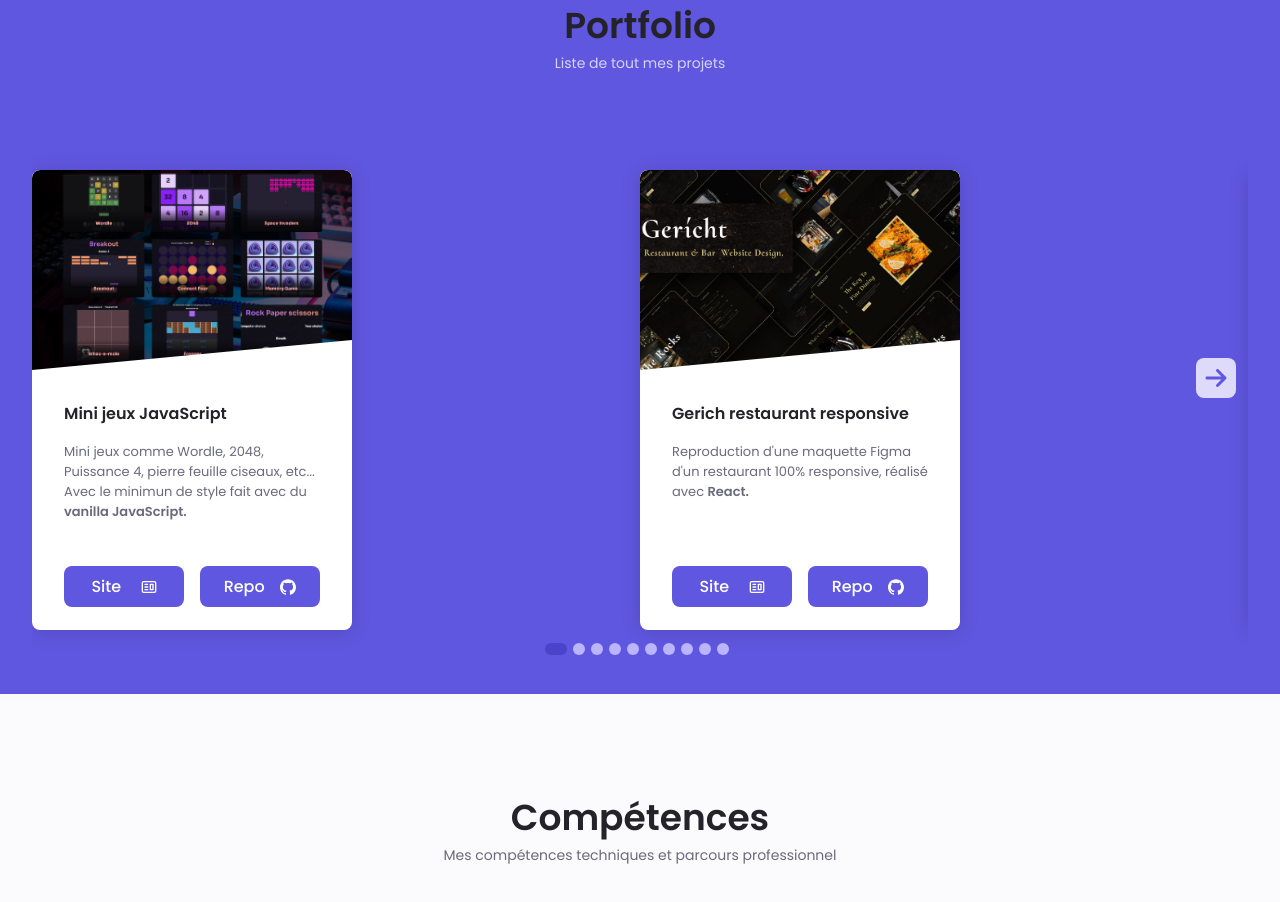
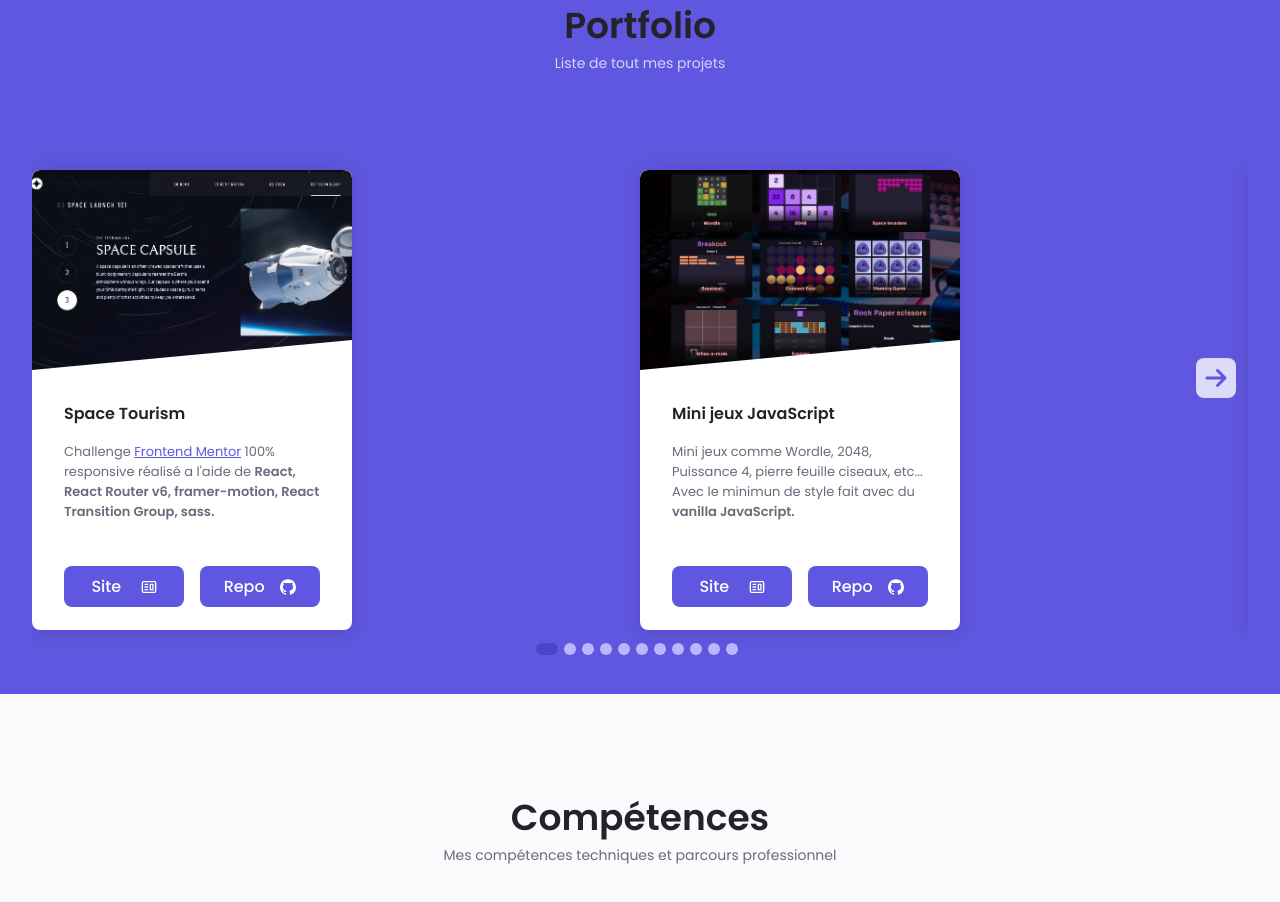
Before and after one commit to FabKaiz/portfolio-react, a React (Create React App) app: page / in a window 1280 px wide. Shown: the part 1800-2702 px from the top of the page. Built offline with nearby package versions, Linux system fonts and the light colour scheme; no server answers.

Commit message:
added new data and img

```diff
--- a/src/constants/data.js
+++ b/src/constants/data.js
@@ -2,6 +2,15 @@
 import images from './images';
 
 const projects = [
+  {
+    id: 21,
+    title: 'Space Tourism',
+    description: `Challenge <a href="https://www.frontendmentor.io/challenges/space-tourism-multipage-website-gRWj1URZ3" target="_blank">Frontend Mentor</a> 100% responsive réalisé a l'aide de`,
+    projectSite: 'https://space-tourism-react-fabkaiz.netlify.app/',
+    projectRepo: 'https://github.com/FabKaiz/react-space-tourism',
+    img: images.spaceTourism,
+    codeLanguage: 'React, React Router v6, framer-motion, React Transition Group, sass'
+  },
   {
     id: 20,
     title: 'Mini jeux JavaScript',
--- a/src/constants/images.js
+++ b/src/constants/images.js
@@ -38,7 +38,7 @@ import ruby           from '../assets/ruby.png';
 import rails          from '../assets/rails.png';
 import analytics      from '../assets/analytics.jpg';
 import JavaScriptGame from '../assets/JSgames.jpg';
-
+import spaceTourism   from '../assets/space-tourism.png';
 // eslint-disable-next-line import/no-anonymous-default-export
 export default {
   FCLogo,
@@ -81,4 +81,5 @@ export default {
   analytics,
   JavaScriptGame,
   jest,
+  spaceTourism,
 };
```
Also changed, not shown: src/assets/space-tourism.png (added).
